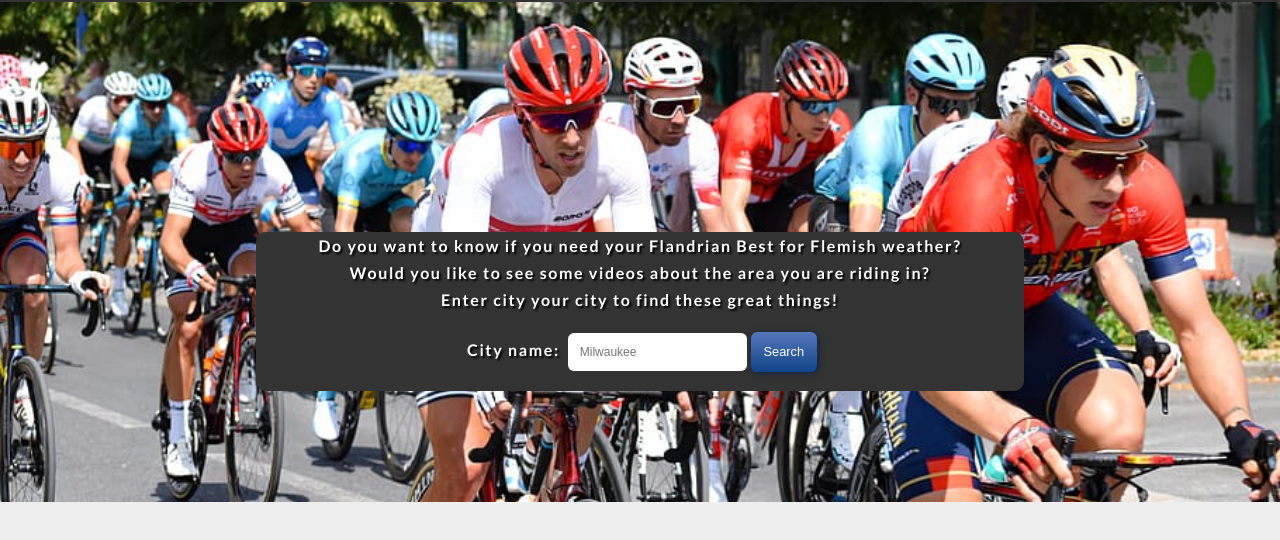
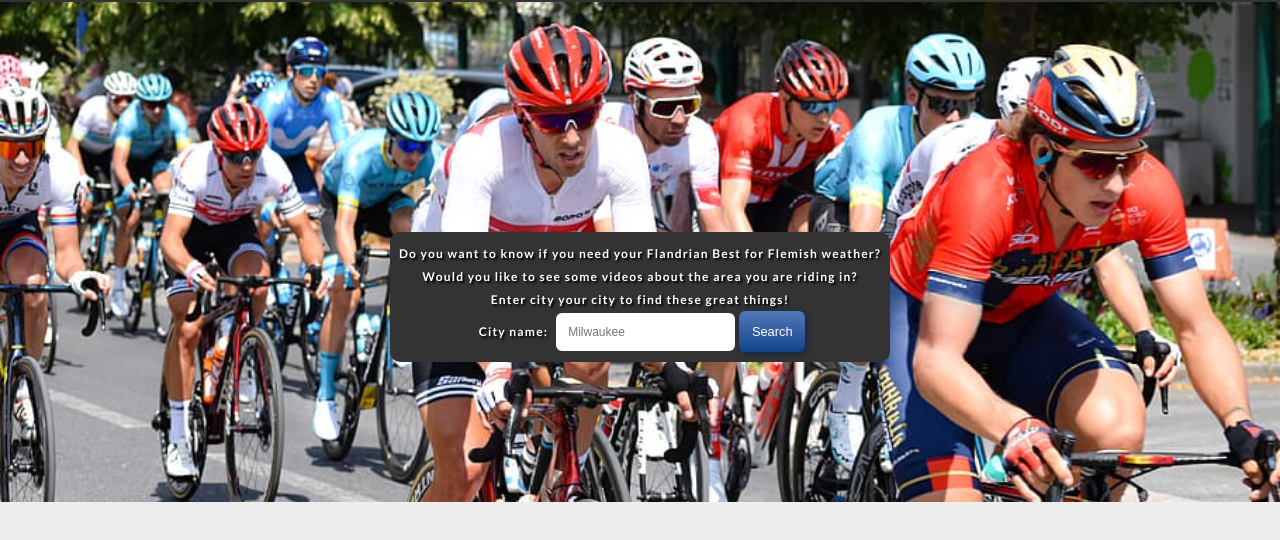
Before and after one commit to coryflad/bike-weather-api-capstone, a plain HTML site: page index.html in a window 1280 px wide. Shown: the part 48-588 px from the top of the page. Drawn offline with nearby package versions, Linux system fonts and the light colour scheme.

Commit message:
updated responsive styles

```diff
--- a/style.css
+++ b/style.css
@@ -43,16 +43,10 @@
   -o-padding-start: 0px;
   -o-padding-end: 0px;
 }
-
-/* -------------------------------------
-General styles (General Module, wrapping around the modules below)
-(the styles used everywhere in the page (like the Body) or styles which are used in more than 2 of the modules below (h2, h3, h4, h5, h6, p, a, ul, li))
-*/
-
+/* ------------------------------------- General styles (General Module, wrapping around the modules below) (the styles used everywhere in the page (like the Body) or styles which are used in more than 2 of the modules below (h2, h3, h4, h5, h6, p, a, ul, li)) */
 html {
   background-color: #eeeeee;
 }
-
 h1 {
   color: white;
   text-align: center;
@@ -60,49 +54,40 @@ font-size: 24px;
   font-family: 'Carter One', cursive;
   text-shadow: 2px 2px 2px black;
 }
-
 h2 {
   font-family: 'Lato', sans-serif;
   text-align: center;
   margin-bottom: 20px;
   font-size: 18px;
 }
-
 h3 {
   font-family: 'Lato', sans-serif;
   text-align: center;
   margin-bottom: 24px;
   font-size: 12px;
 }
-
 p, label {
   padding: 4px;
   font-family: 'Lato', sans-serif;
   letter-spacing: 0.1em;
   text-shadow: 2px 2px 2px black;
 }
-
 div {
   background-color: #333;
-  margin-left: 20%;
-  margin-right: 20%;
+  margin-left: auto;
+  margin-right: auto;
   border-radius: 10px;
+  padding-bottom: 10px;
+  padding-top: 10px;
+  max-width: 500px;
+  width: 60%;
 }
-
-/* -------------------------------------
-Header styles (Main Module)
-(all the styles inside the < header > or < nav > tags)
-*/
-
+/* ------------------------------------- Header styles (Main Module) (all the styles inside the < header > or < nav > tags) */
 header {
   background-color: #333;
   height: 50px;
 }
-
-/* -------------------------------------
-Content styles (Main Module)
-(all the styles inside the < sections > or < aside > tags)
-*/
+/* ------------------------------------- Content styles (Main Module) (all the styles inside the < sections > or < aside > tags) */
 button {
   padding: 1em;
   margin-bottom: 10px;
@@ -113,9 +98,6 @@ border-radius: 0.5em;
   background-image: linear-gradient(to bottom, #57b, #148);
   box-shadow: 0.1em 0.1em 0.5em #124;
 }
-
-
-
 .container {
   min-height: 500px;
   text-align: center;
@@ -128,7 +110,6 @@ background-attachment: fixed;
   background-position: center;
   padding-top: 18%;
 }
-
 input {
   padding: 1em;
   margin-top: 20px;
@@ -139,14 +120,12 @@ border-radius: 0.5em;
   font-size: 12px;
   max-width: 90%;
 }
-
 .input-container {
   background-image: url(website-images/transparent.jpg);
   height: 200px;
   width: 90%;
   margin-left: 10%;
 }
-
 #js-error-message {
   width: 50%;
   margin-left: 25%;
@@ -158,9 +137,7 @@ background-color: #CACACA;
   font-family: 'Raleway', sans-serif;
   text-align: center;
   padding-top: 20px;
-
 }
-
 #weather-results-list {
   margin: 10px auto;
   border-radius: 5px;
@@ -169,7 +146,6 @@ width: 70%;
   text-align: center;
   letter-spacing: 0.1em;
 }
-
 #youtube-results-list {
   margin-right: 25%;
   min-width: 90%;
@@ -178,18 +154,15 @@ padding: 20px 20px;
   width: 50%;
   text-align: center;
 }
-
 .hidden {
   display: none;
 }
-
 .videos {
   display: flex;
   list-style-type: none;
   flex-wrap: wrap;
   justify-content: space-evenly;
 }
-
 .results {
   border: 1px solid #333;
   border-radius: 10px;
@@ -202,7 +175,6 @@ text-align: center;
   margin-bottom: 20px;
   background-color: #CACACA;
 }
-
 #weather-results {
   border: 1px solid #333;
   border-radius: 10px;
@@ -211,71 +183,90 @@ list-style-type: none;
   background-color: #CACACA;
   font-family: 'Raleway', sans-serif;
 }
-
 #weather-results li {
   border-bottom: 1px solid #333;
   padding: 4px;
 }
-
 #weather-results li:last-child {
   border-bottom: 0px;
 }
 #weather-results li img {
   vertical-align: middle;
 }
-
 .youtube-image {
   width: 75%;
 }
-
 footer {
   border-top: solid 1px black;
   background-color: #CACACA
 }
-
 .contact {
   display: flex;
   justify-content: space-evenly;
   list-style-type: none;
   font-size: 42px;
 }
-
-
-
-
-
-
-
-
-
-
-
-
-
-
-
-
+/*iPhone portrait*/
+@media only screen and (min-width: 320px) {
+  body {
+      color: purple;
+ }
+ p, label {
+font-size: 12px;
+}
+label, button, input {
+  display: block;
+  width: 80%;
+  margin-top: 10px;
+  margin-bottom: 10px;
+  margin-left: auto;
+  margin-right: auto;
+}
+}
 /*iPhone landscape*/
-
-@media only screen and (max-width: 480px) {
+@media only screen and (min-width: 480px) {
+  body {
+      color: green;
+ }
   .results {
       min-width: 45%;
       max-width:45%;
  }
+ label, button, input {
+  display: inline-block;
+  width: auto;
+  margin: 0;
 }
-/*ipad potrait*/
-
+}
+/*Android landscape*/
+@media only screen and (min-width: 640px) {
+  body {
+      color: brown;
+ }
+}
+/*iPad potrait*/
 @media only screen and (min-width: 768px) {
+  body {
+      color: red;
+ }
   .results {
       min-width: 30%;
       max-width: 30%;
  }
 }
-/*ipad lanscape / small laptop*/
-
+/*iPad lanscape / small laptop*/
 @media only screen and (min-width: 1024px) {
+  body {
+      color: blue;
+ }
   .results {
       min-width: 20%;
       max-width: 20%;
  }
 }
+/*large desktop*/
+@media only screen and (min-width: 1600px) {
+  body {
+      color: yellow;
+ }
+}
```
Lines whose indentation alone changed are shown as unchanged.
